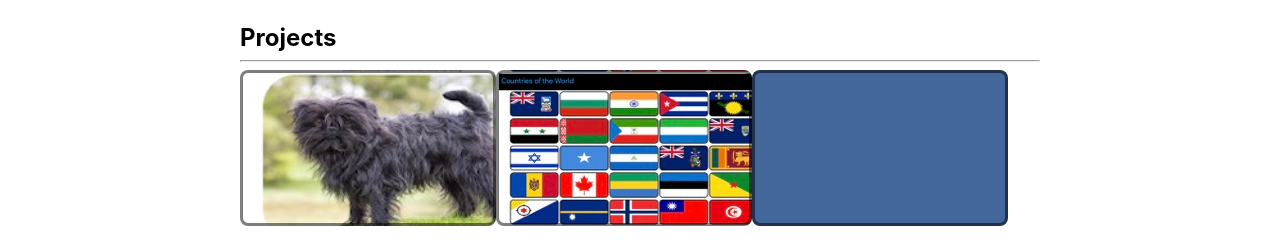
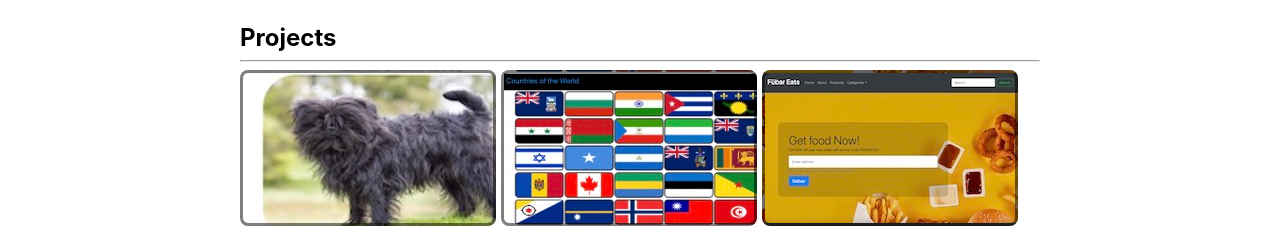
Before and after one commit to kapatric/Kapatric-Portfolio, a React (Create React App) app in the folder portfolio/: page / in a window 1280 px wide. Shown: the part 778-1025 px from the top of the page. Built offline with nearby package versions, Linux system fonts and the light colour scheme.

Commit message:
projects evenly spaced

```diff
--- a/portfolio/src/components/Content/Content.jsx
+++ b/portfolio/src/components/Content/Content.jsx
@@ -3,16 +3,14 @@ import "../Nav/Nav.css"
 import { BrowserRouter as Router, Link} from "react-router-dom";
 import image from "/Users/khristopherpatrick/sei/projects/Kapatric-Portfolio/portfolio/src/assets/dog.jpeg"
 import image2 from "/Users/khristopherpatrick/sei/projects/Kapatric-Portfolio/portfolio/src/assets/country.jpeg"
-
+import image3 from "/Users/khristopherpatrick/sei/projects/Kapatric-Portfolio/portfolio/src/assets/Fuber.jpeg"
+const url = "https://khris-react-countries.netlify.app"
+const site = "https://khris-dogtopia.netlify.app"
+const fuber = "https://fuber-eats.netlify.app"
 
 
 function Content() {
 
-
-  const handleClick = () => {
-    console.log('I was clicked')
-
-  }
 
   return (
     <Router>
@@ -24,13 +22,13 @@ function Content() {
             Lover of all things dark chocolate<br />
             California kid that migrated to NYC</p>
         </div>
-        <article id="projects">
+        <article className="projects">
           <h2>Projects</h2>
           <hr></hr>
           <div className="stuff">
-            <div className="project" style={{ backgroundImage: `url(${image})` }}></div>
-            <div className="project2" style={{ backgroundImage: `url(${image2})` }} onClick={event => handleClick(event)}></div>
-            <div className="project3"></div>
+            <div className="project" style={{ backgroundImage: `url(${image})` }} onClick={() => window.open(site, '_blank')}></div>
+            <div className="project2" style={{ backgroundImage: `url(${image2})` }} onClick={() => window.open(url, '_blank')}></div>
+            <div className="project3" style={{ backgroundImage: `url(${image3})` }}onClick={() => window.open(fuber, '_blank')}></div>
           </div>
         </article>
       </div>
--- a/portfolio/src/components/Nav/Nav.css
+++ b/portfolio/src/components/Nav/Nav.css
@@ -7,6 +7,7 @@ header {
   background-image: url(https://i.imgur.com/c9vvtZN.jpg);
   background-size: cover;
   color: beige;
+  border-radius: 40px;
 }
 a {
   color: beige;
@@ -59,6 +60,8 @@ article {
   margin: 0 auto;
 }
 
+
+
 .project {
   display:inline-flex;
   grid-template-columns: 1fr 1fr 1fr;
@@ -67,7 +70,7 @@ article {
   background-color: rgb(67, 103, 154);
   height: 150px;
   width: 250px;
-  gap: 15px;
+  margin-right: 5px;
 }
 
 .project2 {
@@ -78,7 +81,7 @@ article {
   background-color: rgb(67, 103, 154);
   height: 150px;
   width: 250px;
-  gap: 15px;
+  margin-right: 5px;
 }
 .project3 {
   display:inline-flex;
@@ -88,5 +91,5 @@ article {
   background-color: rgb(67, 103, 154);
   height: 150px;
   width: 250px;
-  gap: 15px;
+  margin-right: 5px;
 }
```
Also changed, not shown: portfolio/src/assets/Fuber.jpeg (added).
